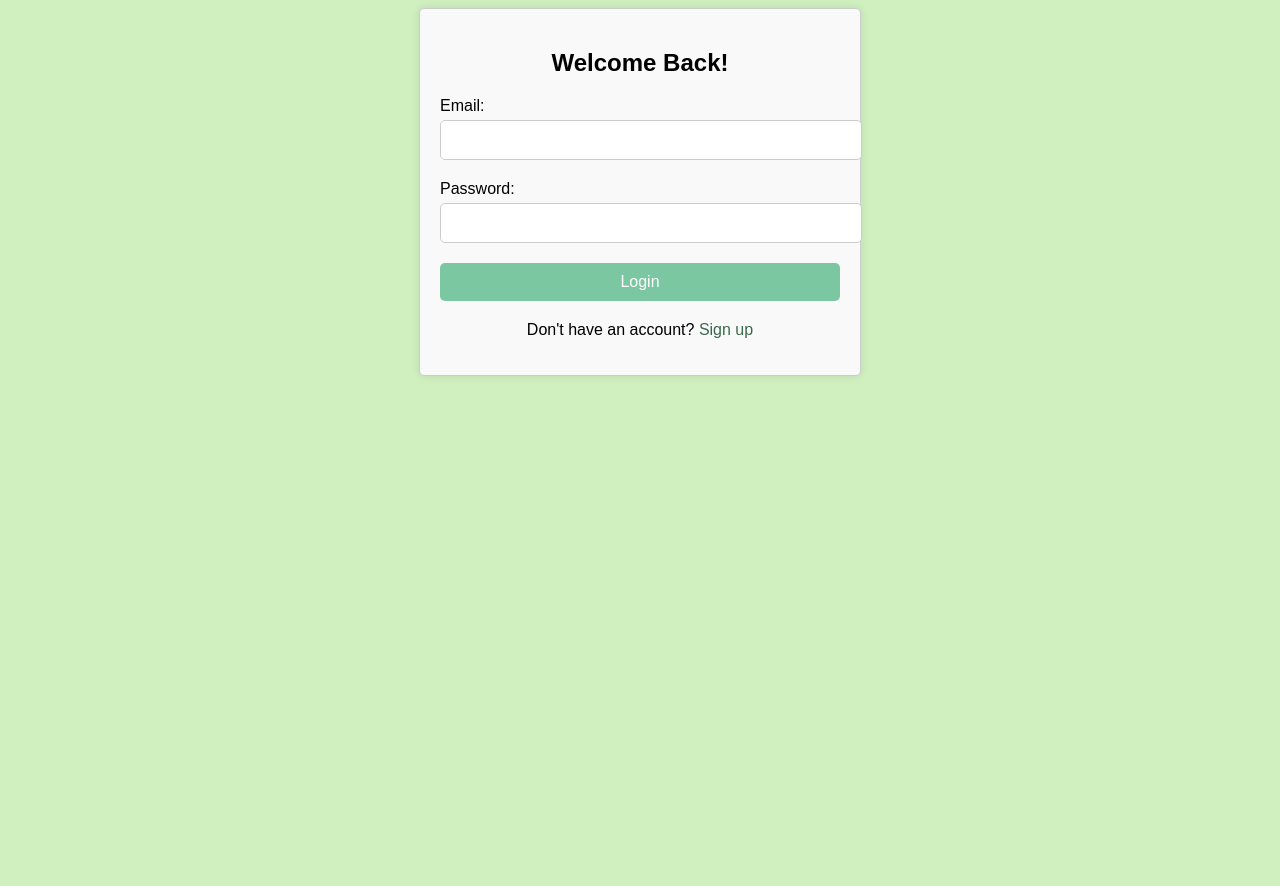
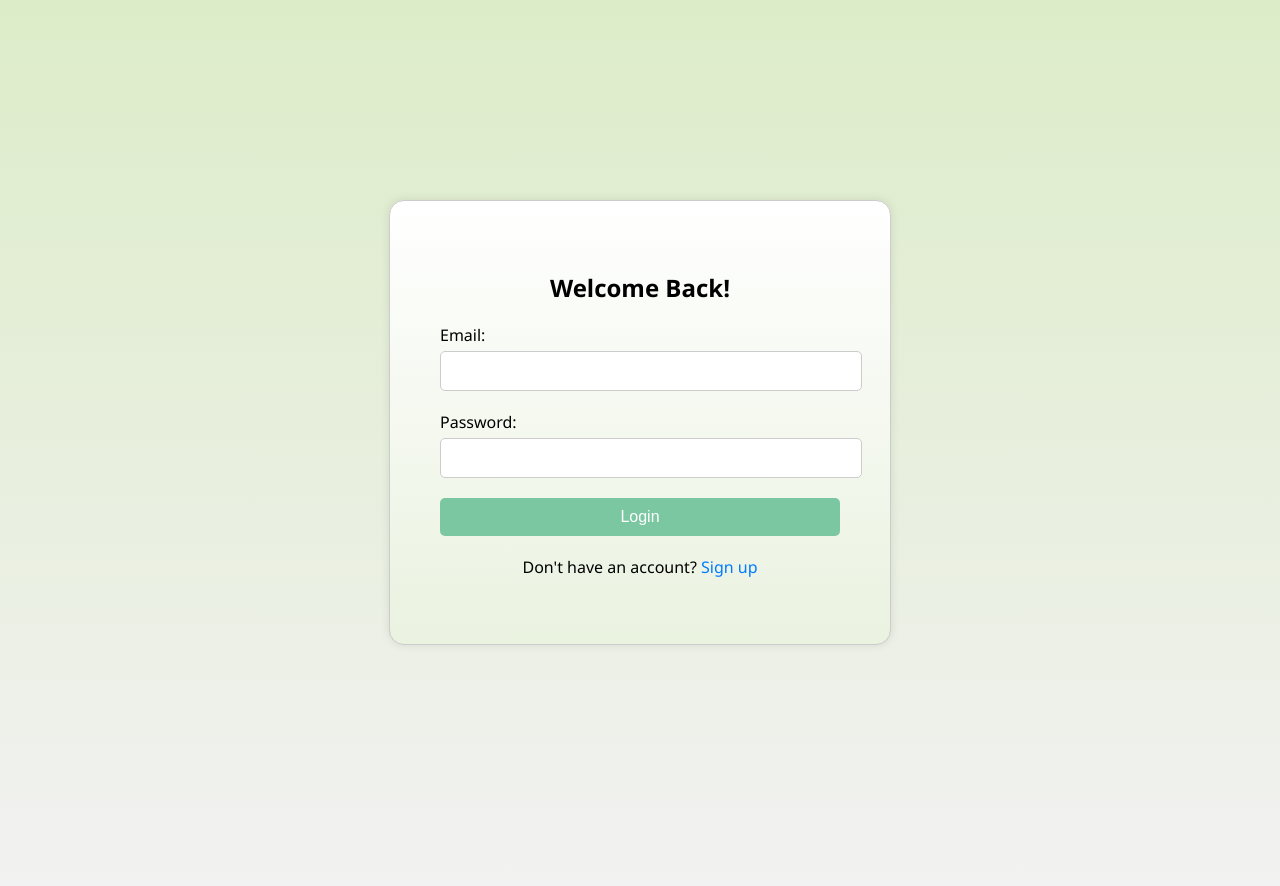
Before and after one commit to KRanpura/KeepUp, a Python web app: template flask/templates/login.html in a window 1280 px wide. Before the commit the page ends 376 px from the top, so only its background shows below. Run offline with Jinja, Linux system fonts and the light colour scheme; the template is opened without the code that fills it, so the values that code supplies are empty.

Commit message:
loginandsignup

```diff
--- a/flask/templates/login.html
+++ b/flask/templates/login.html
@@ -6,17 +6,23 @@
     <title>Login</title>
     <style>
         body {
-            font-family: Arial, sans-serif;
-            background-color: #d0f0c0;
+            font-family:'Segoe UI', Tahoma, Geneva, Verdana, sans-serif;
+            background-image: linear-gradient( #d1e6b6c0, #75707018);
+            height: 678px;
+            margin-top: 200px;
             color: #000;        }
         .container {
+            position: relative;
             max-width: 400px;
+            align-content: center;
             margin: 0 auto;
-            padding: 20px;
+            padding: 50px;
             border: 1px solid #ccc;
-            border-radius: 5px;
+            border-radius: 15px;
             background-color: #f9f9f9;
             box-shadow: 0 0 10px rgba(0, 0, 0, 0.1);
+            background-image: linear-gradient( #fff, #d1e6b660);
+
         }
         .container h2 {
             text-align: center;
@@ -53,7 +59,7 @@
             margin-top: 15px;
         }
         .signup-link a {
-            color: #3a694c;
+            color: #007bff;
             text-decoration: none;
         }
     </style>
```
Also changed, not shown: flask/templates/home.html (+20 -16 lines), flask/templates/signup.html (+9 -5 lines), flask/static/resources/Bamboo-Free-PNG-Image.png (added).
